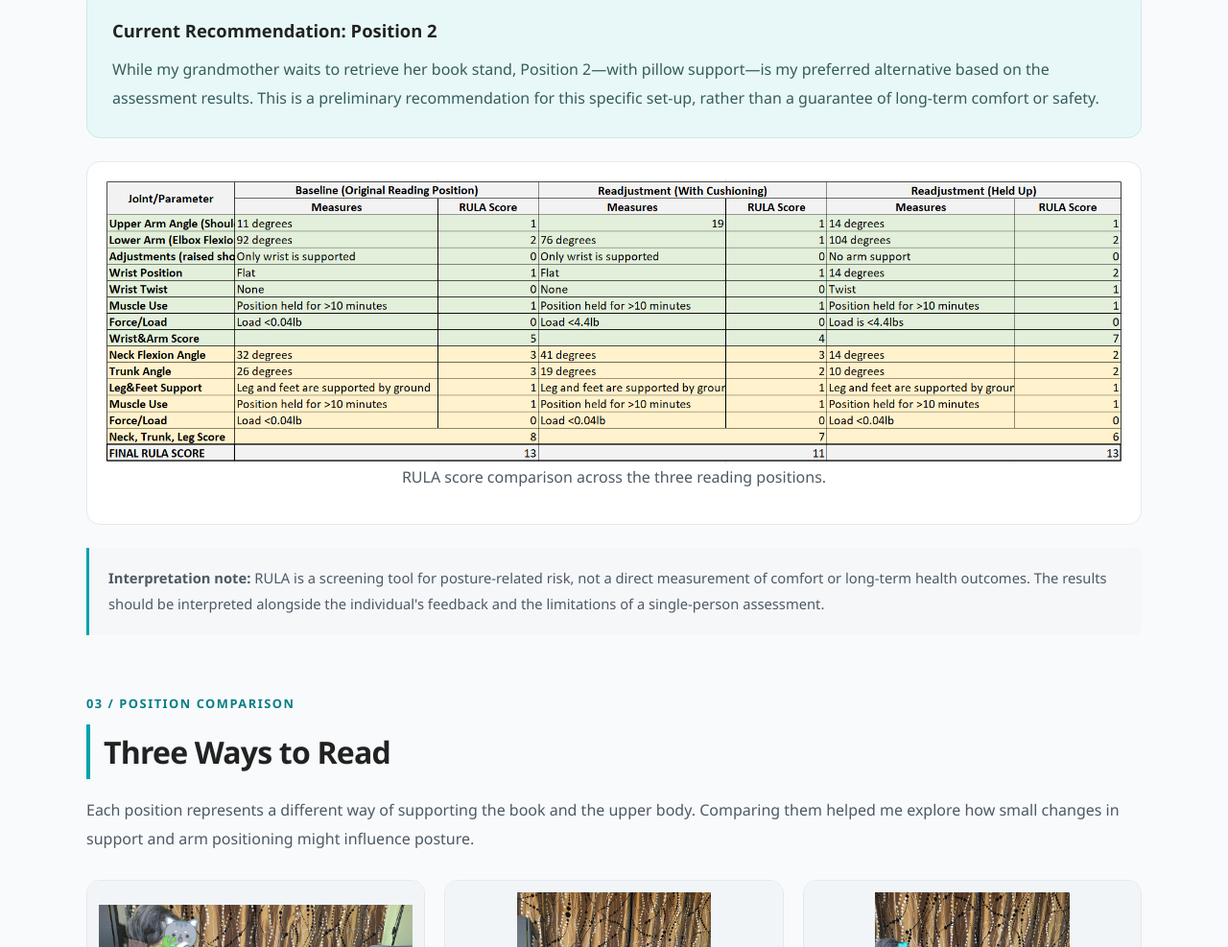
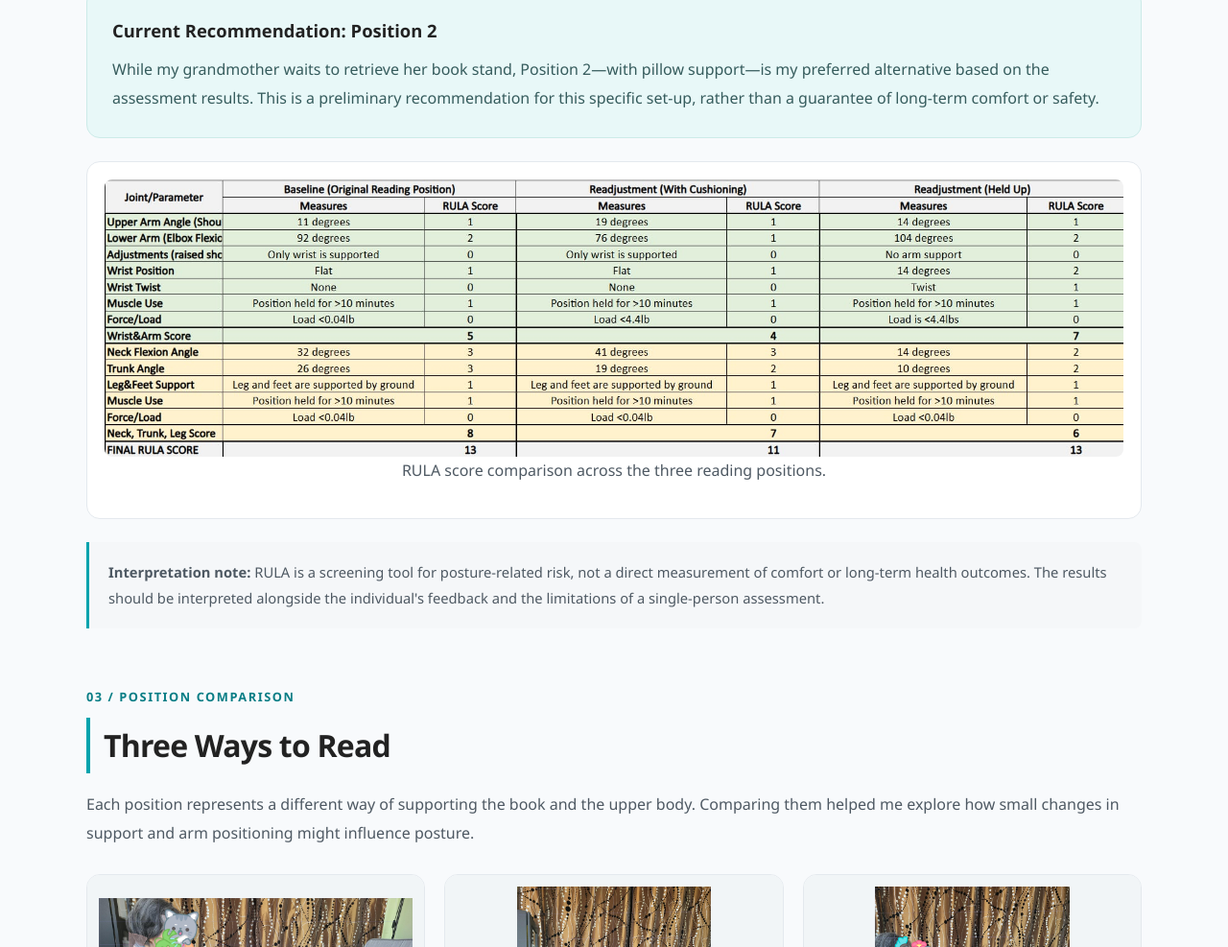
Before and after one commit to Ttang2222/Portfolio, a plain HTML site: page grandma-posture.html in a window 1280 px wide. Shown: the part 1475-2462 px from the top of the page at 96% size. Drawn offline with Linux system fonts and the light colour scheme.

Commit message:
rula table update

```diff
--- a/grandma-posture.html
+++ b/grandma-posture.html
@@ -435,7 +435,7 @@
 
             <div class="image-panel">
                 <img
-                    src="rula-table.PNG"
+                    src="RULA-tablev2.jpeg"
                     alt="Table comparing RULA assessment scores for the three reading positions"
                     loading="lazy"
                 >
```
Also changed, not shown: RULA-tablev2.jpeg (added).
